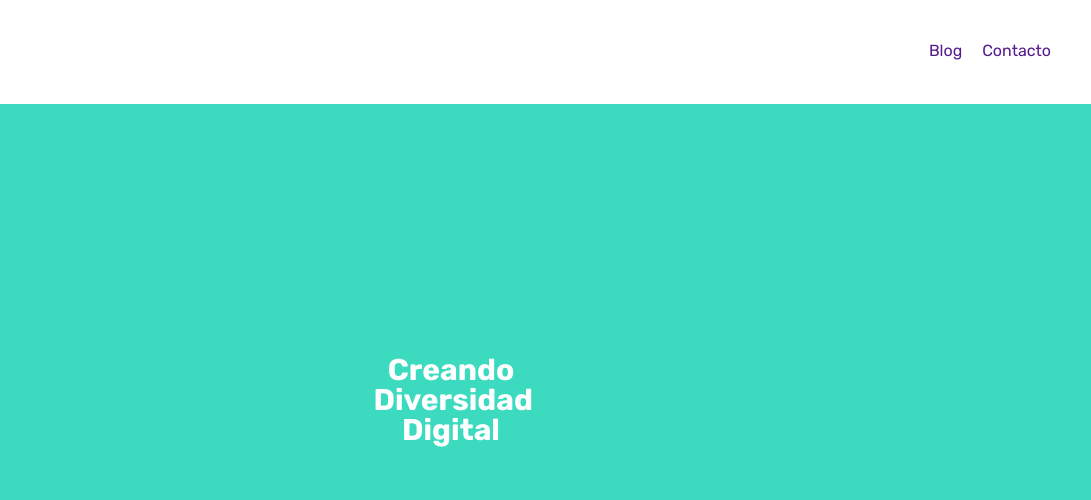
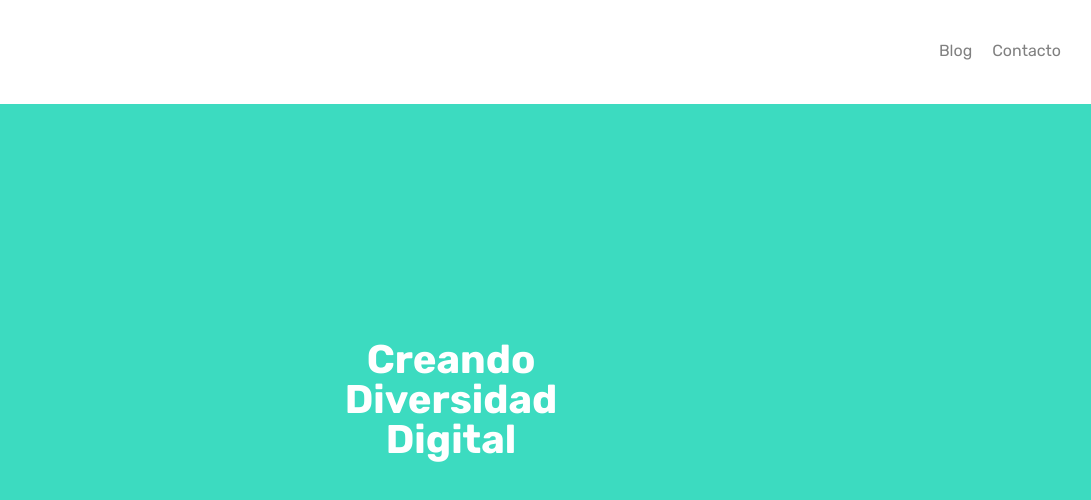
Before and after one commit to Adalab/modulo-1-evaluacion-intermedia-IreneBioque, a plain HTML site: page index.html in a window 1280 px wide. Shown: the full height of the page, 189-1280 px from the left. Drawn offline with Linux system fonts and the light colour scheme.

Commit message:
changes vw for px

```diff
--- a/styles/main.css
+++ b/styles/main.css
@@ -20,7 +20,7 @@ body {
 .ul-menu {
   display: flex;
   flex-direction: row;
-  width: 100vw;
+  width: 100%;
   justify-content: center;
   align-items: center;
   margin-bottom: 13px;
@@ -36,6 +36,7 @@ body {
 .link {
   margin: 10px;
   font-size: 16px;
+  color: gray;
 }
 
 .main {
@@ -55,13 +56,13 @@ body {
 }
 @media all and (min-width: 768px) {
   .header {
-    width: 100vw;
+    width: 100%;
     display: flex;
     flex-direction: row;
     justify-content: space-between;
   }
   .menu {
-    margin: 30px;
+    margin: 20px;
   }
   .ul-menu {
     width: 100%;
@@ -70,4 +71,11 @@ body {
     margin: 20px;
     margin-left: 30px;
   }
+  .main {
+    font-size: 40px;
+    text-align: center;
+  }
+  .h1 {
+    width: 20%;
+  }
 }
```
